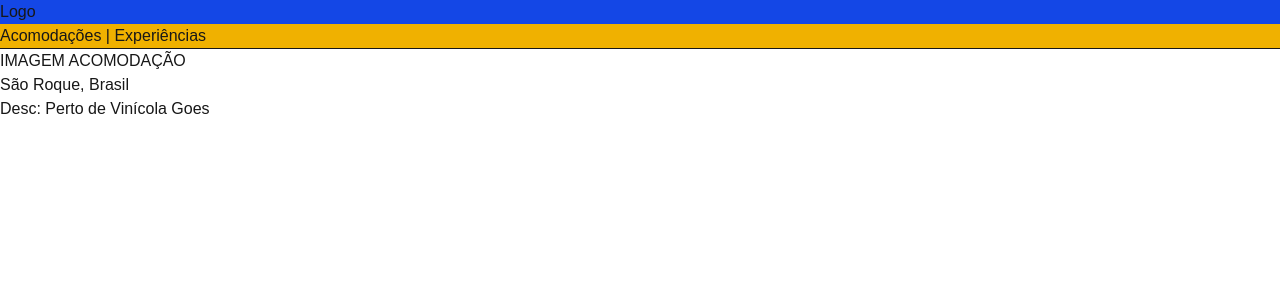
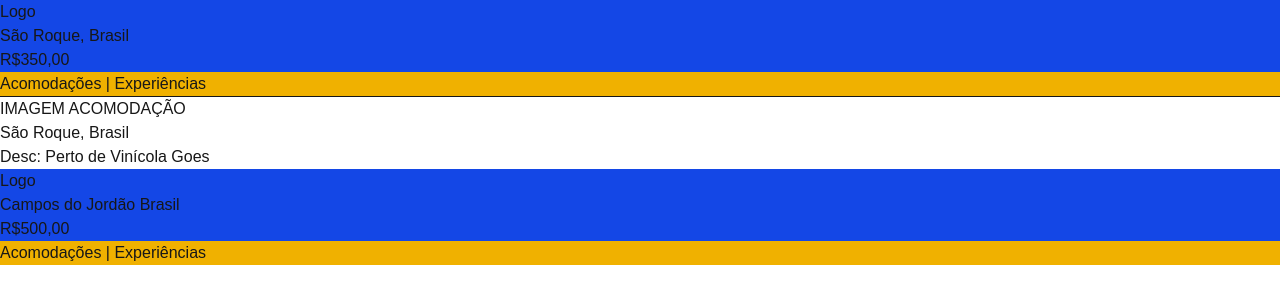
Before and after one commit to gabrielhdantaspimentel/Full-Stack-Web-com-Node-JavaScript-e-TypeScript, a Next.js app in the folder Section 30 - React/react-fundamentos/: page /fundamentos/2_propriedades in a window 1280 px wide. Shown: the top 304 px of the page. Built offline with nearby package versions, Linux system fonts and the light colour scheme.

Commit message:
Aula 317 - Utilizndo Propriedades - props

```diff
--- a/Section 30 - React/react-fundamentos/src/app/fundamentos/2_propriedades/page.tsx
+++ b/Section 30 - React/react-fundamentos/src/app/fundamentos/2_propriedades/page.tsx
@@ -3,11 +3,17 @@
 export default function Page(){
     return (
         <div>
-            <Cabecalho />
-            {/* Menu ja ta dentro de cabecalho */}
-            {/* <Menu />  */}
+            <Cabecalho
+            titulo="São Roque, Brasil"
+            preco='R$350,00'
+            />
+
             <hr />
             <Acomodacao />
+            <Cabecalho
+            titulo="Campos do Jordão Brasil"
+            preco='R$500,00'
+            />
         </div>
     )
 }
--- a/Section 30 - React/react-fundamentos/src/components/interface.tsx
+++ b/Section 30 - React/react-fundamentos/src/components/interface.tsx
@@ -17,10 +17,12 @@
     )
 }
 
-export function Cabecalho(){
+export function Cabecalho( props: any ){
     return (
         <div className="bg-blue-700">
             <h1>Logo</h1>
+            <p>{props.titulo}</p>
+            <p>{props.preco}</p>
             {Menu()}
         </div>
     )
```
